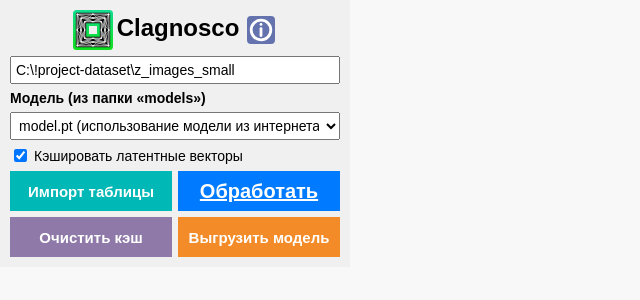
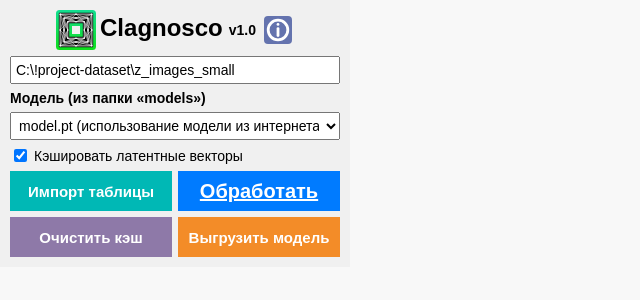
Before and after one commit to pogorelskikh70180321/clagnosco, a Flask app: page / in a window 1280 px wide. Shown: the top 300 px of the page, without its empty margins (0-640 px from the left). Run offline with Flask 3, Linux system fonts and the light colour scheme; data that the repository does not hold is empty; parts of the project's set-up code (start-up, migrations or seed data) failed here and were passed over.

Commit message:
ICO файл

```diff
--- a/webui/templates/index.html
+++ b/webui/templates/index.html
@@ -8,7 +8,7 @@
     <script src="{{ url_for('static', filename='main.js') }}"></script>
     <script src="{{ url_for('static', filename='templates.js') }}"></script>
     <title>Clagnosco - Классификация изображений</title>
-    <link rel="icon" type="image/svg+xml" href="{{ url_for('static', filename='svg/clagnosco.svg') }}">
+    <link rel="icon" type="image/svg+xml" href="{{ url_for('static', filename='images/clagnosco.ico') }}">
 </head>
 <body onload="setupClagnosco();">
     <div id="custom-alert" class="custom-alert">
@@ -49,6 +49,7 @@
             <div class="init-tab">
                 <div class="project-name">
                     <div class="project-name-text">Clagnosco</div>
+                    <label class="project-version">v1.0</label>
                     <button class="class-button class-button-info" title="Информация о Clagnosco" onclick="
                         window.open('https://github.com/pogorzelskich/clagnosco', '_blank')"
                     "></button>
```
Also changed, not shown: webui/static/images/clagnosco.ico (added), webui/static/images/clagnosco.png (renamed from webui/static/svg/clagnosco.png).
